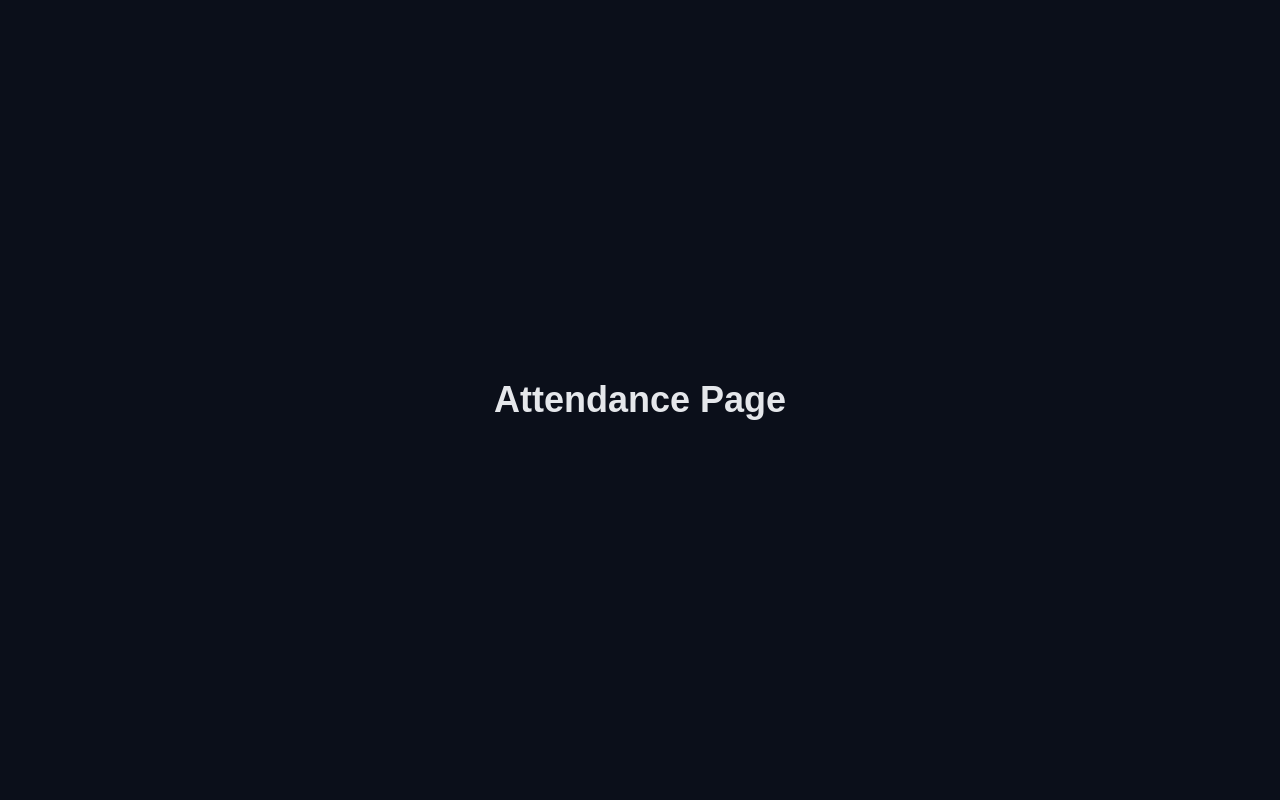
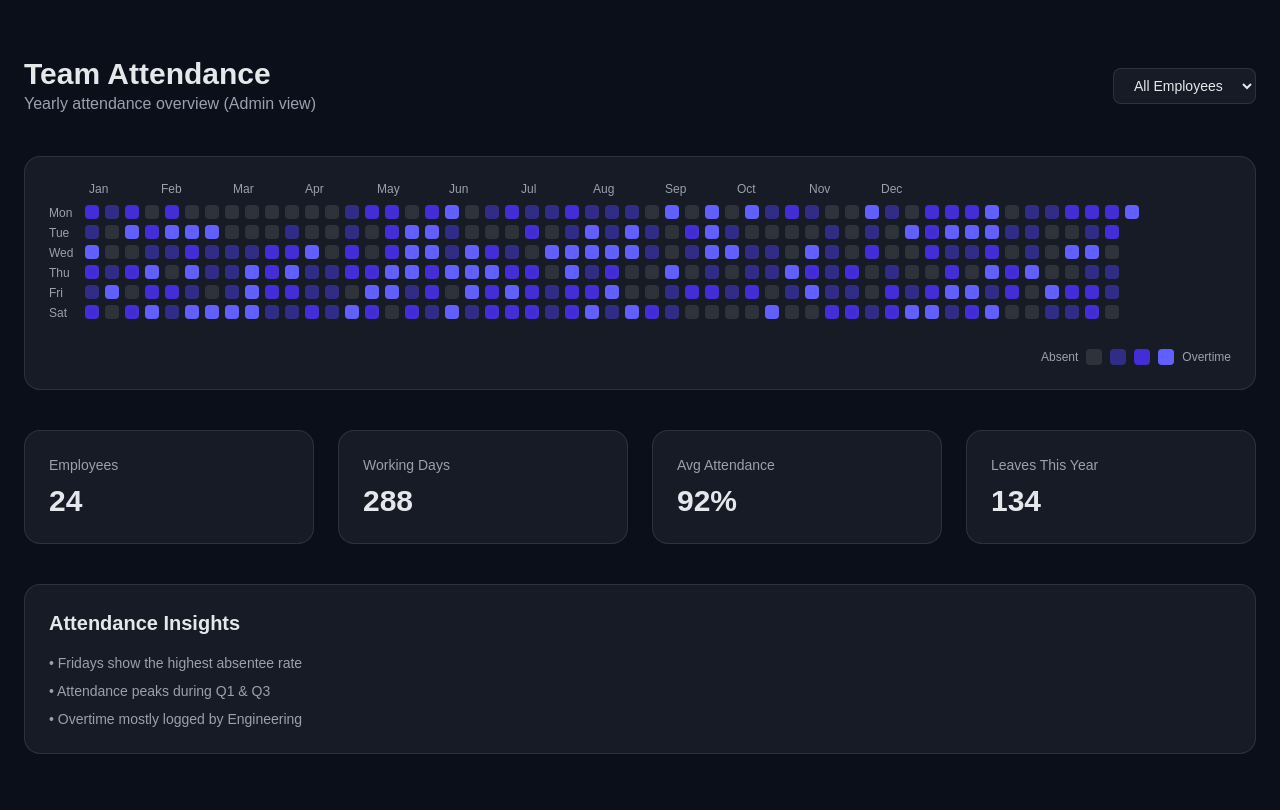
Before and after one commit to Dev-megh/day-flow, a Next.js app: page /attendance in a window 1280 px wide. Built offline with nearby package versions, Linux system fonts and the light colour scheme.

Commit message:
created static attendance page

```diff
--- a/src/app/attendance/page.js
+++ b/src/app/attendance/page.js
@@ -1,7 +1,157 @@
-export default function AttendancePage() {
-    return (
-        <main className="min-h-screen bg-[#0B0F1A] text-gray-200 flex items-center justify-center">
-        <h1 className="text-4xl font-bold">Attendance Page</h1>
-        </main>
-    );
+const WEEK_DAYS = ["Mon", "Tue", "Wed", "Thu", "Fri", "Sat"];
+const MONTH_NAMES = [
+  "Jan","Feb","Mar","Apr","May","Jun",
+  "Jul","Aug","Sep","Oct","Nov","Dec"
+];
+
+export default function AdminAttendancePage() {
+  const year = new Date().getFullYear();
+  const data = generateYearAttendance(year);
+
+  return (
+    <main className="min-h-screen bg-[#0B0F1A] text-gray-200 px-6 py-14">
+      <div className="max-w-7xl mx-auto">
+
+        {/* Header */}
+        <div className="flex flex-col md:flex-row md:items-center md:justify-between mb-10 gap-4">
+          <div>
+            <h1 className="text-3xl font-bold">Team Attendance</h1>
+            <p className="text-gray-400">
+              Yearly attendance overview (Admin view)
+            </p>
+          </div>
+
+          {/* Employee Selector (Admin) */}
+          <select className="bg-white/5 border border-white/10 rounded-lg px-4 py-2 text-sm">
+            <option>All Employees</option>
+            <option>John Doe</option>
+            <option>Jane Smith</option>
+            <option>Rahul Patel</option>
+          </select>
+        </div>
+
+        {/* Heatmap Card */}
+        <div className="rounded-2xl border border-white/10 bg-white/5 p-6 overflow-hidden">
+
+          {/* Month Labels */}
+          <div className="flex text-xs text-gray-400 mb-2 pl-10">
+            {MONTH_NAMES.map((m) => (
+              <div key={m} className="w-[72px]">{m}</div>
+            ))}
+          </div>
+
+          <div className="flex">
+            {/* Day Labels */}
+            <div className="flex flex-col text-xs text-gray-400 mr-3">
+              {WEEK_DAYS.map((day) => (
+                <div key={day} className="h-[14px] mb-[6px]">
+                  {day}
+                </div>
+              ))}
+            </div>
+
+            {/* Scrollable Grid */}
+            <div className="overflow-x-auto">
+              <div
+                className="grid grid-flow-col gap-[6px]"
+                style={{ gridTemplateRows: "repeat(6, 14px)" }}
+              >
+                {data.map((d, i) => (
+                  <div
+                    key={i}
+                    className={`w-[14px] h-[14px] rounded-sm ${getColor(d.level)}`}
+                    title={`${d.date} → ${d.label}`}
+                  />
+                ))}
+              </div>
+            </div>
+          </div>
+
+          {/* Legend */}
+          <div className="flex items-center justify-end mt-6 text-xs text-gray-400 gap-2">
+            <span>Absent</span>
+            <Legend color="bg-white/10" />
+            <Legend color="bg-indigo-900" />
+            <Legend color="bg-indigo-700" />
+            <Legend color="bg-indigo-500" />
+            <span>Overtime</span>
+          </div>
+        </div>
+
+        {/* Admin Summary */}
+        <div className="grid md:grid-cols-4 gap-6 mt-10">
+          <Stat title="Employees" value="24" />
+          <Stat title="Working Days" value="288" />
+          <Stat title="Avg Attendance" value="92%" />
+          <Stat title="Leaves This Year" value="134" />
+        </div>
+
+        {/* Insights */}
+        <div className="mt-10 rounded-2xl border border-white/10 bg-white/5 p-6">
+          <h3 className="text-xl font-semibold mb-4">
+            Attendance Insights
+          </h3>
+          <ul className="space-y-2 text-gray-400 text-sm">
+            <li>• Fridays show the highest absentee rate</li>
+            <li>• Attendance peaks during Q1 & Q3</li>
+            <li>• Overtime mostly logged by Engineering</li>
+          </ul>
+        </div>
+
+      </div>
+    </main>
+  );
 }
+
+/* ---------- Helpers ---------- */
+
+function getColor(level) {
+  switch (level) {
+    case 0: return "bg-white/10";      // Absent
+    case 1: return "bg-indigo-900";    // Half day
+    case 2: return "bg-indigo-700";    // Present
+    case 3: return "bg-indigo-500";    // Overtime
+    default: return "bg-white/10";
+  }
+}
+
+function generateYearAttendance(year) {
+  const result = [];
+  const date = new Date(year, 0, 1);
+
+  while (date.getFullYear() === year) {
+    const day = date.getDay(); // 0 = Sun, 6 = Sat
+
+    // Mon–Sat only
+    if (day !== 0) {
+      const level = Math.floor(Math.random() * 4);
+      result.push({
+        date: date.toISOString().split("T")[0],
+        level,
+        label:
+          level === 0 ? "Absent" :
+          level === 1 ? "Half Day" :
+          level === 2 ? "Present" : "Overtime"
+      });
+    }
+
+    date.setDate(date.getDate() + 1);
+  }
+
+  return result;
+}
+
+/* ---------- Components ---------- */
+
+function Legend({ color }) {
+  return <div className={`w-4 h-4 rounded-sm ${color}`} />;
+}
+
+function Stat({ title, value }) {
+  return (
+    <div className="rounded-2xl border border-white/10 bg-white/5 p-6">
+      <p className="text-sm text-gray-400 mb-2">{title}</p>
+      <p className="text-3xl font-bold">{value}</p>
+    </div>
+  );
+}
```
